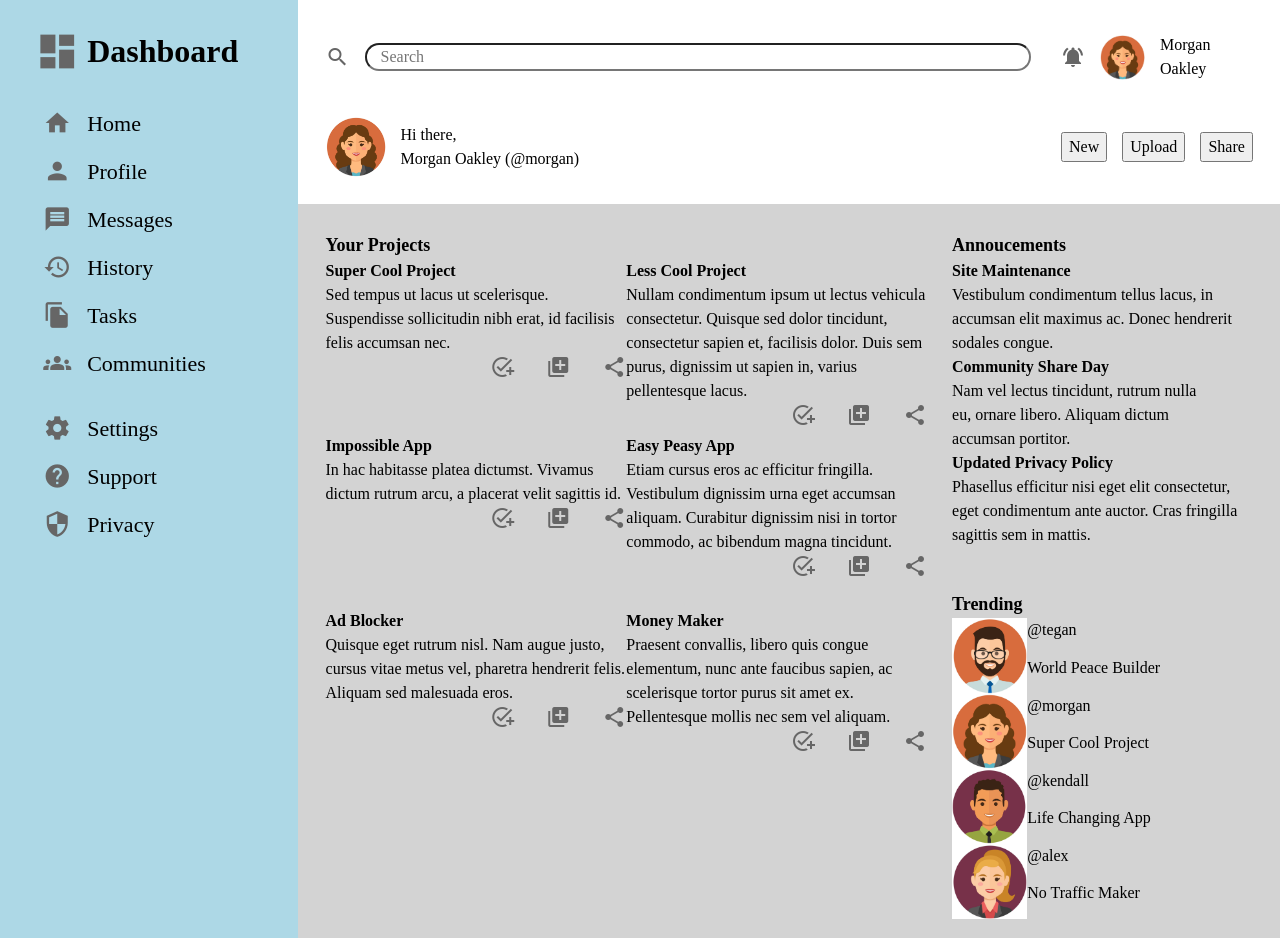
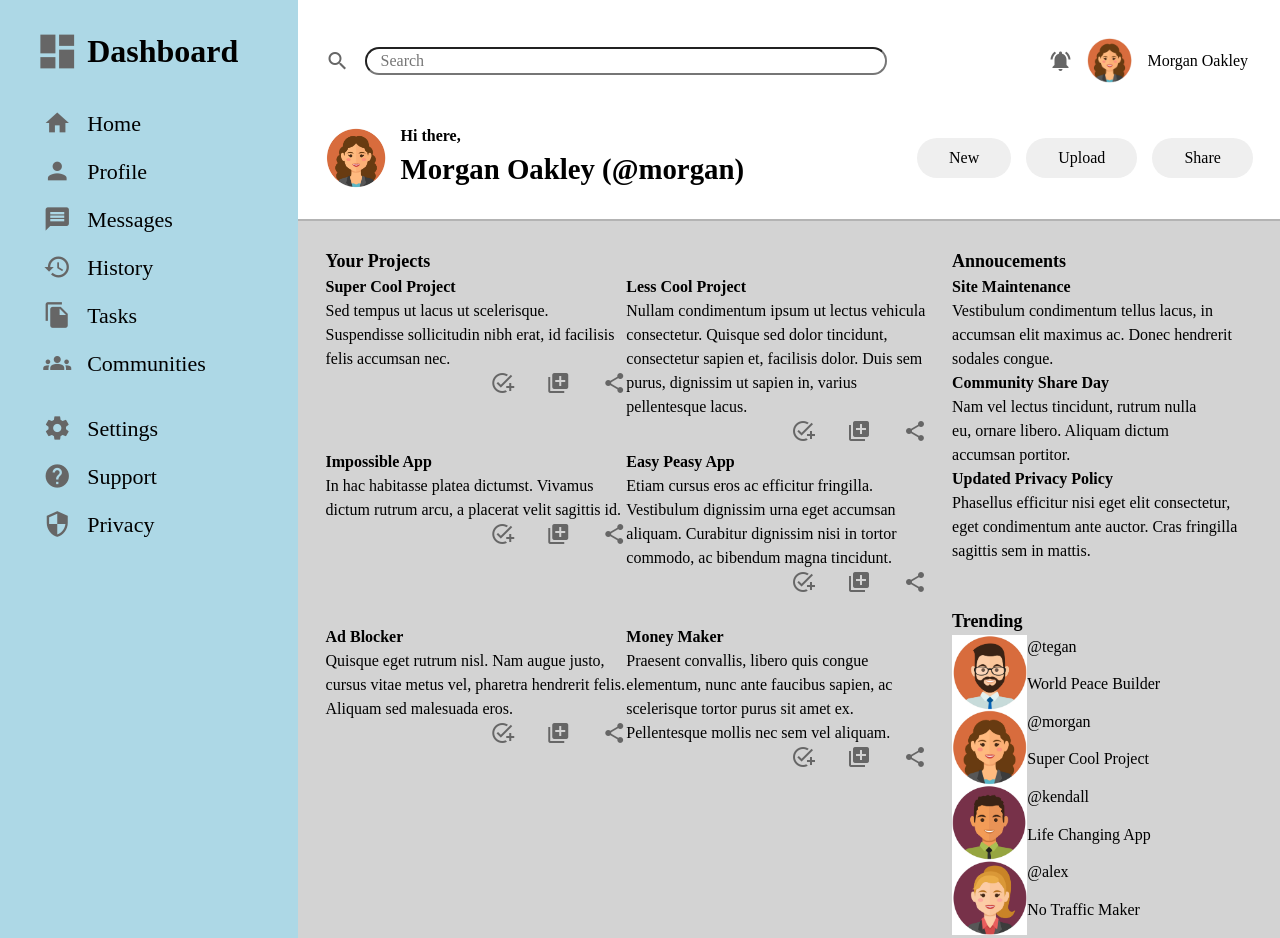
Before and after one commit to nepallium/Admin-Dashboard, a plain HTML site: page index.html in a window 1280 px wide. Shown: the top 938 px of the page. Drawn offline with Linux system fonts and the light colour scheme.

Commit message:
Style header

```diff
--- a/style.css
+++ b/style.css
@@ -102,6 +102,8 @@ header {
     grid-template-columns: 4fr 1fr;
     gap: 30px;
 
+    border-bottom: 2px solid rgb(105, 105, 105, 50%);
+
     .search-bar, .profile-small, .media-options, .profile-big {
         display: flex;
         align-items: center;
@@ -113,6 +115,34 @@ header {
             border-radius: 16px;
             flex: 1;
             padding: 0 14px;
+        }
+    }
+
+
+    .profile-small {
+        justify-content: end;
+        padding-right: 0.3rem;
+    }
+
+    .profile-big {
+        .welcome {
+            p {
+                font-weight: bold;
+
+                &:nth-child(2) {
+                    font-size: 1.8rem;
+                }
+            }
+        }
+    }
+
+
+    .media-options {
+        button {
+            padding: 0.5rem 2rem;
+            border-style: none;
+            border-radius: 20px;
+
         }
     }
 
```
